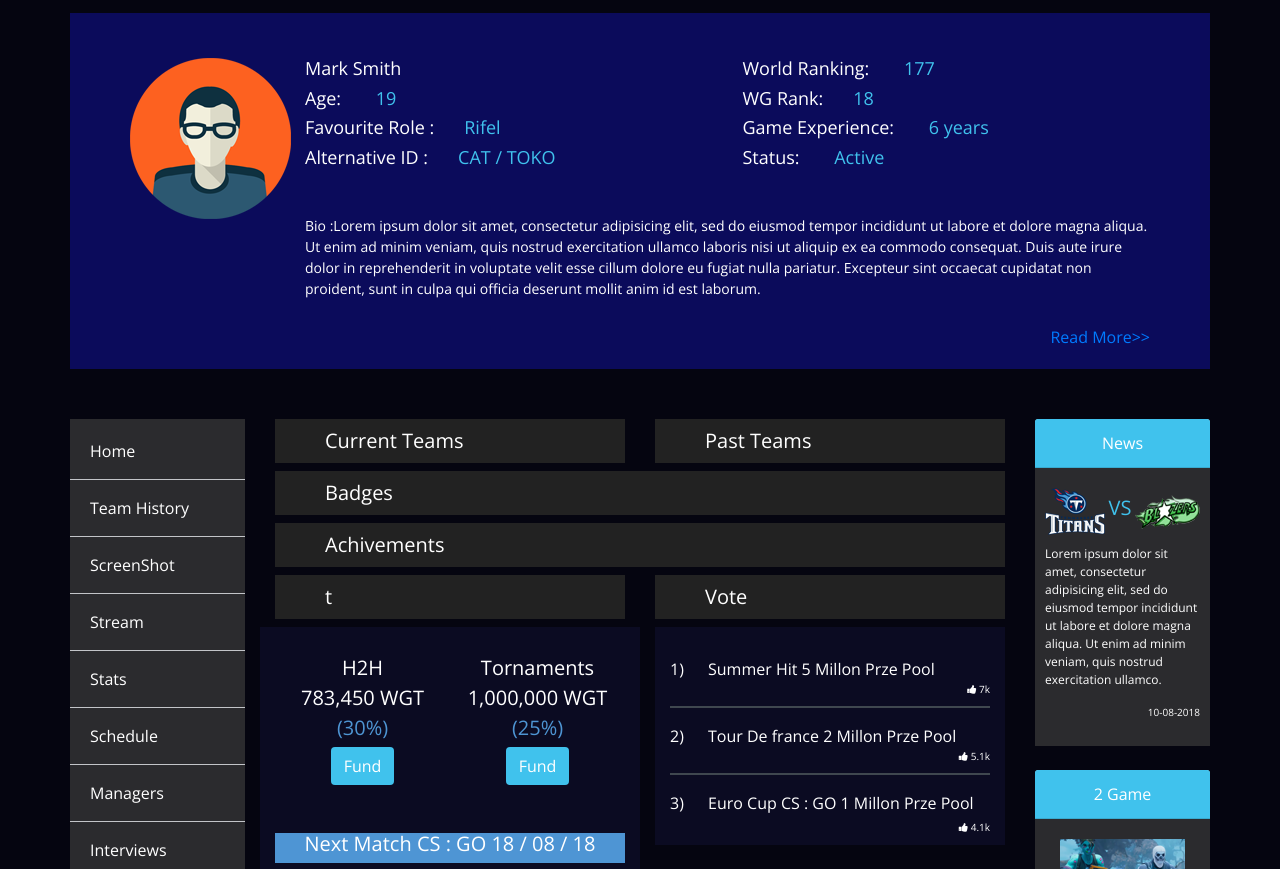
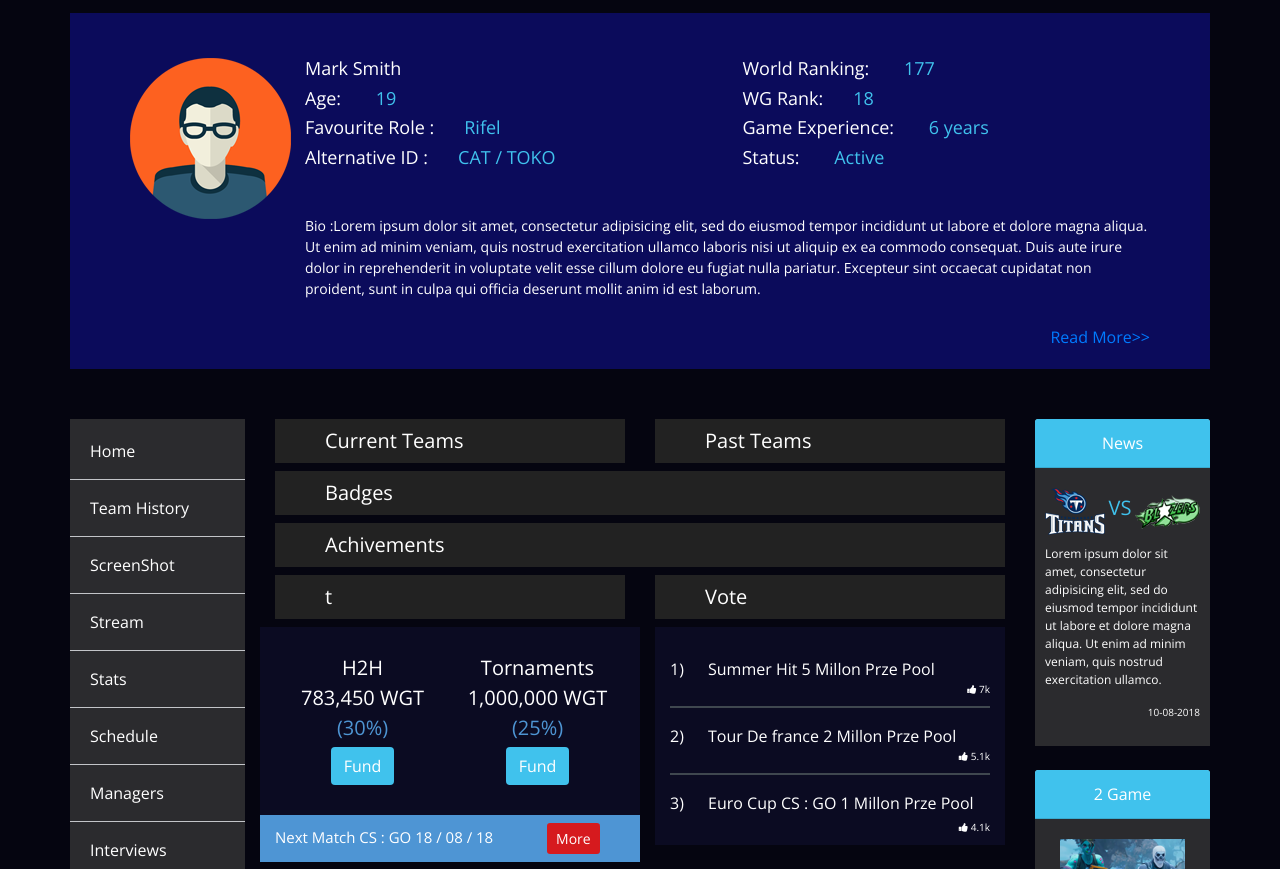
Before and after one commit to kishor-gujar/gaming-website, a website: page app/index.html in a window 1280 px wide. Shown: the part 83-952 px from the top of the page. Drawn offline with nearby package versions, Linux system fonts and the light colour scheme.

Commit message:
base complited

```diff
--- a/app/index.html
+++ b/app/index.html
@@ -106,9 +106,11 @@
                                                                         <h5 class="percentage">(25%)</h5>
                                                                         <a class="btn fund" href="#">Fund</a>
                                                                 </div>
-                                                                <div class="col-12 mt-5 next-match">
-                                                                                <h5>Next Match  CS :  GO     18 / 08 / 18</h5>
-                                                                </div>
+                                                        </div>
+                                                        <div class="row">
+                                                                <div class="col-12 next-match">
+                                                                        <h5>Next Match  CS :  GO     18 / 08 / 18 <a class="btn btn-sm btn-more" href="#">More</a> </h5>
+                                                        </div>
                                                         </div>
                                                 </div>
                                                 <div class="col-md-6">
--- a/app/scss/app.scss
+++ b/app/scss/app.scss
@@ -105,8 +105,19 @@ body {
             background: $blue;
             color: #fff;
         }
-        .next-match {
-            background: #4e95d4;
+    }
+    .next-match {
+        background: #4e95d4;
+        color: #fff;
+        h5 {
+            font-size: 15px;
+            margin-top: 8px;
+        }
+        .btn-more {
+            background: #d61a1e;
+            color: #fff;
+            // float: right;
+            margin-left: 50px;
         }
     }
 }
--- a/package.json
+++ b/package.json
@@ -21,6 +21,7 @@
     "font-awesome": "^4.7.0",
     "gulp-flatmap": "^1.0.2",
     "gulp-sourcemaps": "^2.6.4",
-    "jquery": "^3.3.1"
+    "jquery": "^3.3.1",
+    "slick-carousel": "^1.8.1"
   }
 }
```
Also changed, not shown: app/css/app.css, 2 other files.
